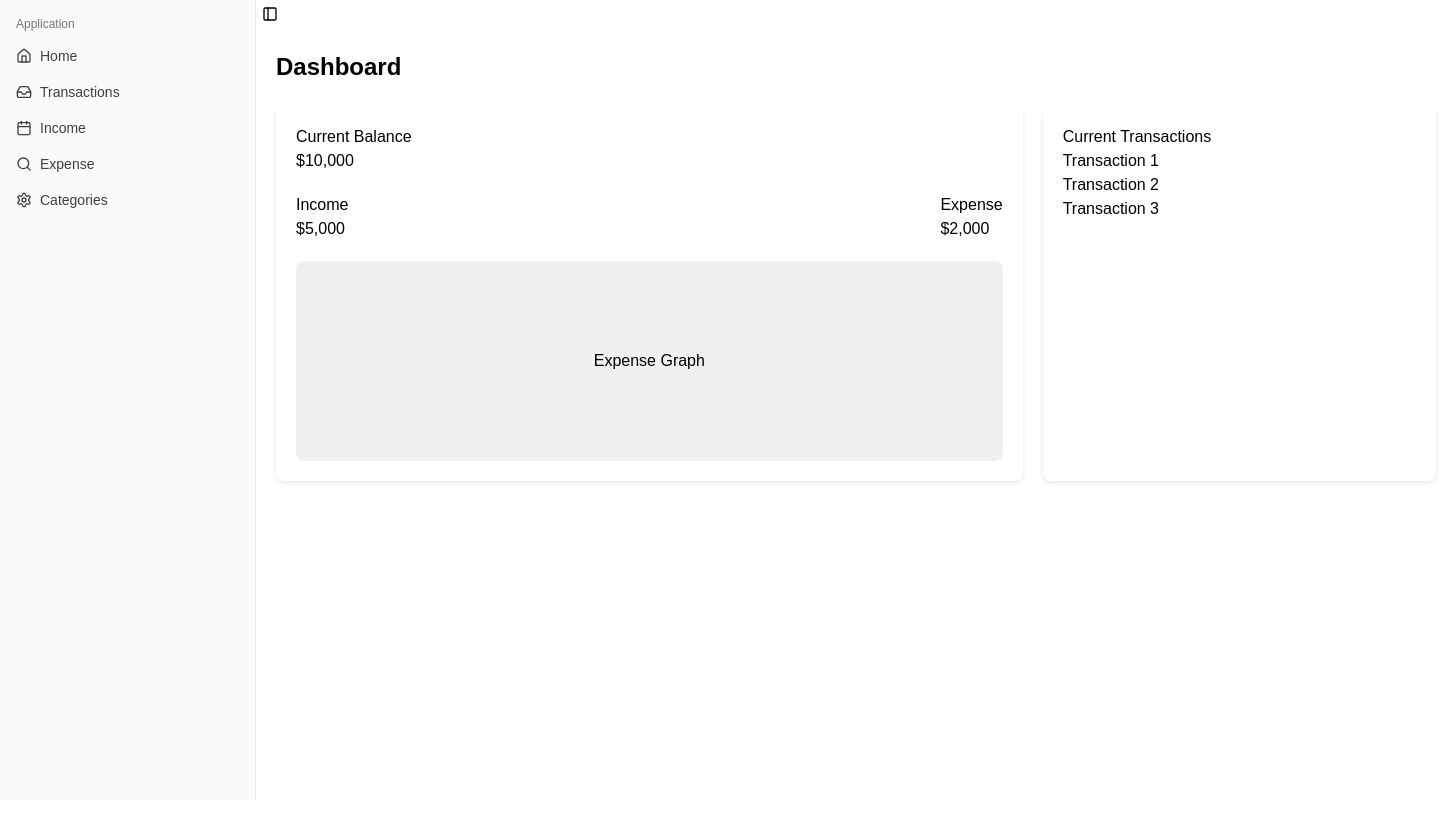
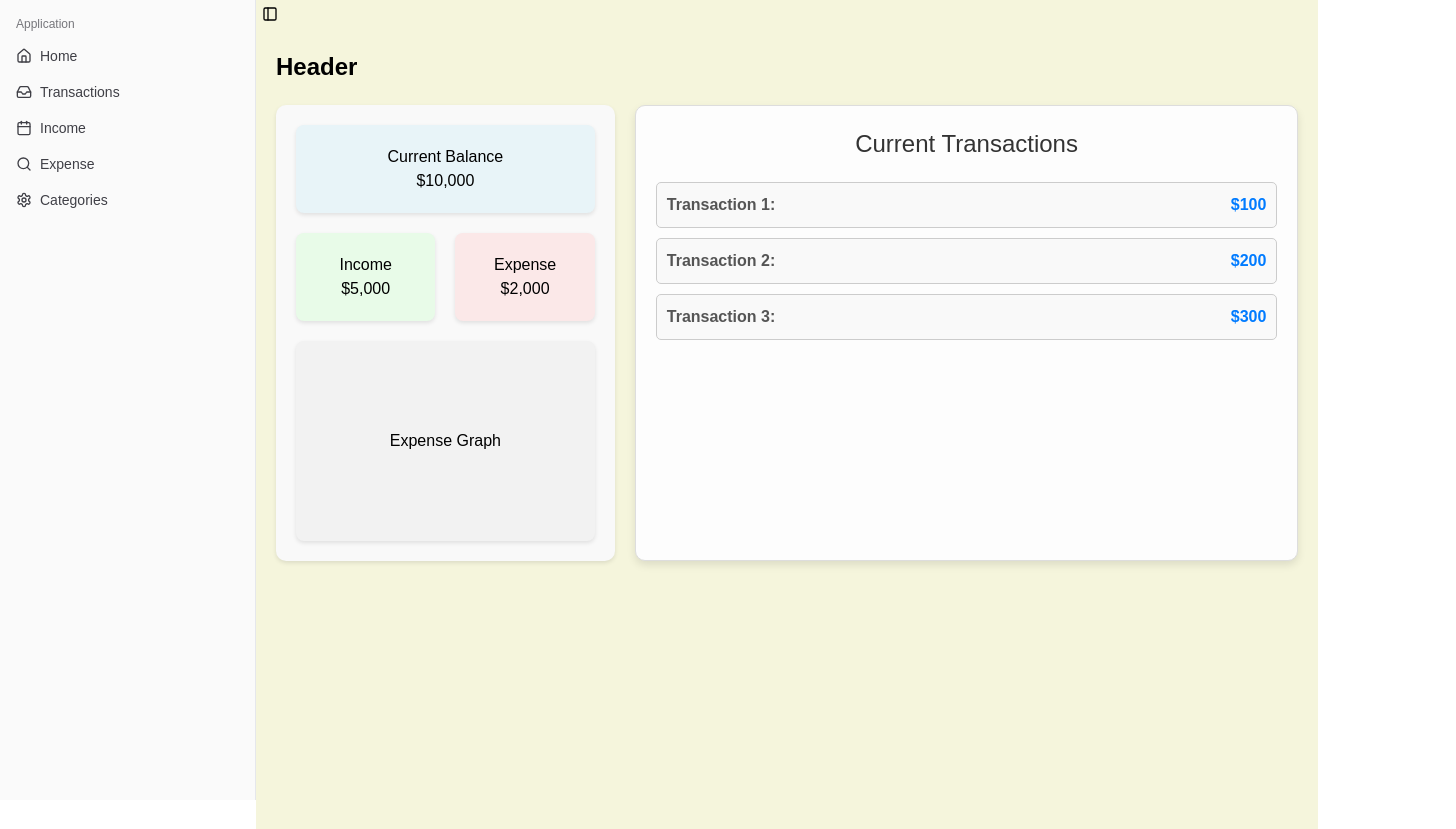
Before and after one commit to DhawalPatel-Mtech/the-optimizers, a Next.js app in the folder frontend/: page / in a window 1280 px wide. Shown: the whole page, 1456 px wide, since content can reach past the window. Built offline with nearby package versions, Linux system fonts and the light colour scheme.

Commit message:
right side ui

```diff
--- a/frontend/src/app/layout.js
+++ b/frontend/src/app/layout.js
@@ -26,7 +26,7 @@ export default function RootLayout({ children }) {
       >
         <SidebarProvider>
           <AppSidebar />
-          <main>
+          <main style={{ background: "#F5F5DC" }}>
             <SidebarTrigger />
             {children}
           </main>
--- a/frontend/src/app/page.js
+++ b/frontend/src/app/page.js
@@ -3,7 +3,7 @@ import Image from "next/image";
 import MainContent from "@/components/MainSection";
 export default function Home() {
   return (
-    <div style={{ display: "flex", height: "100vh" }}>
+    <div style={{ display: "flex", height: "100vh", background: "#F5F5DC" }}>
       <MainContent />
     </div>
   );
--- a/frontend/src/components/BalanceGraph/BalanceGraph.module.css
+++ b/frontend/src/components/BalanceGraph/BalanceGraph.module.css
@@ -1,26 +1,54 @@
 .balanceGraph {
-  flex: 2;
-  background-color: #fff;
+  display: flex;
+  width: 50%;
+  flex-direction: column;
+  gap: 20px; /* Adds space between sections */
+  background-color: #f9f9f9; /* Optional background for the container */
   padding: 20px;
-  border-radius: 8px;
+  border-radius: 10px;
   box-shadow: 0 2px 4px rgba(0, 0, 0, 0.1);
 }
 
 .balance {
-  margin-bottom: 20px;
+  background-color: #e8f4f8; /* Light blue */
+  padding: 20px;
+  border-radius: 8px;
+  text-align: center;
+  box-shadow: 0 2px 4px rgba(0, 0, 0, 0.1);
 }
 
 .incomeExpense {
   display: flex;
   justify-content: space-between;
-  margin-bottom: 20px;
+  gap: 20px;
+}
+
+.income {
+  background-color: #e8fbe8; /* Light green */
+  flex: 1;
+  padding: 20px;
+  border-radius: 8px;
+  text-align: center;
+  box-shadow: 0 2px 4px rgba(0, 0, 0, 0.1);
+}
+
+.expense {
+  background-color: #fbe8e8; /* Light red */
+  flex: 1;
+  padding: 20px;
+  border-radius: 8px;
+  text-align: center;
+  box-shadow: 0 2px 4px rgba(0, 0, 0, 0.1);
 }
 
 .graph {
-  height: 200px;
-  background-color: #f0f0f0;
+  background-color: #f2f2f2; /* Light gray */
+  padding: 20px;
   border-radius: 8px;
+  text-align: center;
+  height: 200px; /* Example height for the graph */
   display: flex;
   align-items: center;
   justify-content: center;
+  box-shadow: 0 2px 4px rgba(0, 0, 0, 0.1);
 }
--- a/frontend/src/components/BalanceGraph/index.js
+++ b/frontend/src/components/BalanceGraph/index.js
@@ -8,11 +8,11 @@ export default function BalanceGraph() {
         <p>$10,000</p>
       </div>
       <div className={styles.incomeExpense}>
-        <div>
+        <div className={styles.income}>
           <h4>Income</h4>
           <p>$5,000</p>
         </div>
-        <div>
+        <div className={styles.expense}>
           <h4>Expense</h4>
           <p>$2,000</p>
         </div>
--- a/frontend/src/components/Header/index.js
+++ b/frontend/src/components/Header/index.js
@@ -3,7 +3,7 @@ import styles from "./Header.module.css";
 export default function Header() {
   return (
     <div className={styles.header}>
-      <h1>Dashboard</h1>
+      <h1>Header</h1>
     </div>
   );
 }
--- a/frontend/src/components/MainSection/Main.module.css
+++ b/frontend/src/components/MainSection/Main.module.css
@@ -1,6 +1,6 @@
 .main {
   /* flex: 1; */
-  width: 1200px;
+  width: 83vw;
   padding: 20px;
 }
 
--- a/frontend/src/components/Transactions/Transaction.module.css
+++ b/frontend/src/components/Transactions/Transaction.module.css
@@ -1,12 +1,50 @@
 .transactions {
-  flex: 1;
-  background-color: #fff;
+  border: 1px solid #ddd;
   padding: 20px;
-  border-radius: 8px;
-  box-shadow: 0 2px 4px rgba(0, 0, 0, 0.1);
+  border-radius: 10px;
+  background-color: #fdfdfd;
+  /* max-width: 400px; */
+  /* margin: 20px auto; */
+  width: -webkit-fill-available;
+  box-shadow: 0 4px 8px rgba(0, 0, 0, 0.1);
 }
 
-.transactions ul {
-  list-style: none;
-  padding: 0;
+.heading {
+  text-align: center;
+  margin-bottom: 20px;
+  font-size: 1.5rem;
+  color: #333;
 }
+
+.transactionList {
+  display: flex;
+  flex-direction: column;
+  gap: 10px;
+}
+
+.transactionItem {
+  display: flex;
+  justify-content: space-between;
+  padding: 10px;
+  border: 1px solid #ccc;
+  border-radius: 5px;
+  background-color: #f9f9f9;
+  font-size: 1rem;
+  color: #555;
+  transition: background-color 0.3s ease, box-shadow 0.3s ease;
+}
+
+.transactionItem:hover {
+  background-color: #e6f7ff;
+  box-shadow: 0 2px 4px rgba(0, 0, 0, 0.1);
+  cursor: pointer;
+}
+
+.transactionLabel {
+  font-weight: bold;
+}
+
+.transactionValue {
+  color: #007bff;
+  font-weight: bold;
+}
--- a/frontend/src/components/Transactions/index.js
+++ b/frontend/src/components/Transactions/index.js
@@ -3,12 +3,23 @@ import styles from "./Transaction.module.css";
 export default function Transactions() {
   return (
     <div className={styles.transactions}>
-      <h3>Current Transactions</h3>
-      <ul>
-        <li>Transaction 1</li>
-        <li>Transaction 2</li>
-        <li>Transaction 3</li>
-      </ul>
+      <div className={styles.heading}>
+        <h3>Current Transactions</h3>
+      </div>
+      <div className={styles.transactionList}>
+        <div className={styles.transactionItem}>
+          <span className={styles.transactionLabel}>Transaction 1:</span>
+          <span className={styles.transactionValue}>$100</span>
+        </div>
+        <div className={styles.transactionItem}>
+          <span className={styles.transactionLabel}>Transaction 2:</span>
+          <span className={styles.transactionValue}>$200</span>
+        </div>
+        <div className={styles.transactionItem}>
+          <span className={styles.transactionLabel}>Transaction 3:</span>
+          <span className={styles.transactionValue}>$300</span>
+        </div>
+      </div>
     </div>
   );
 }
```
